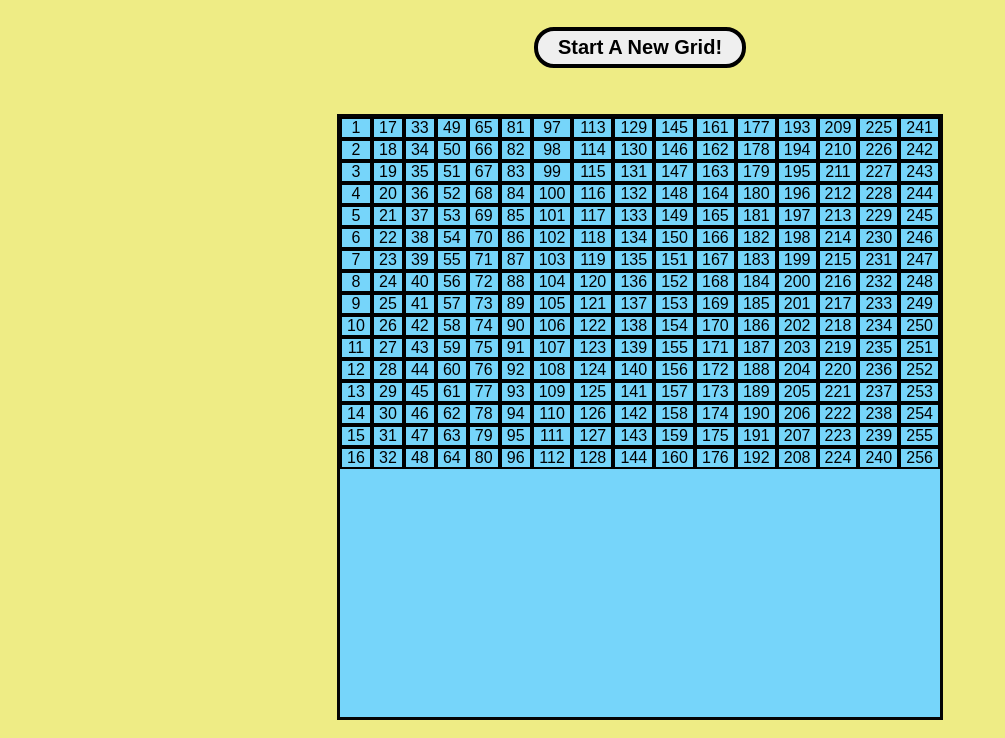
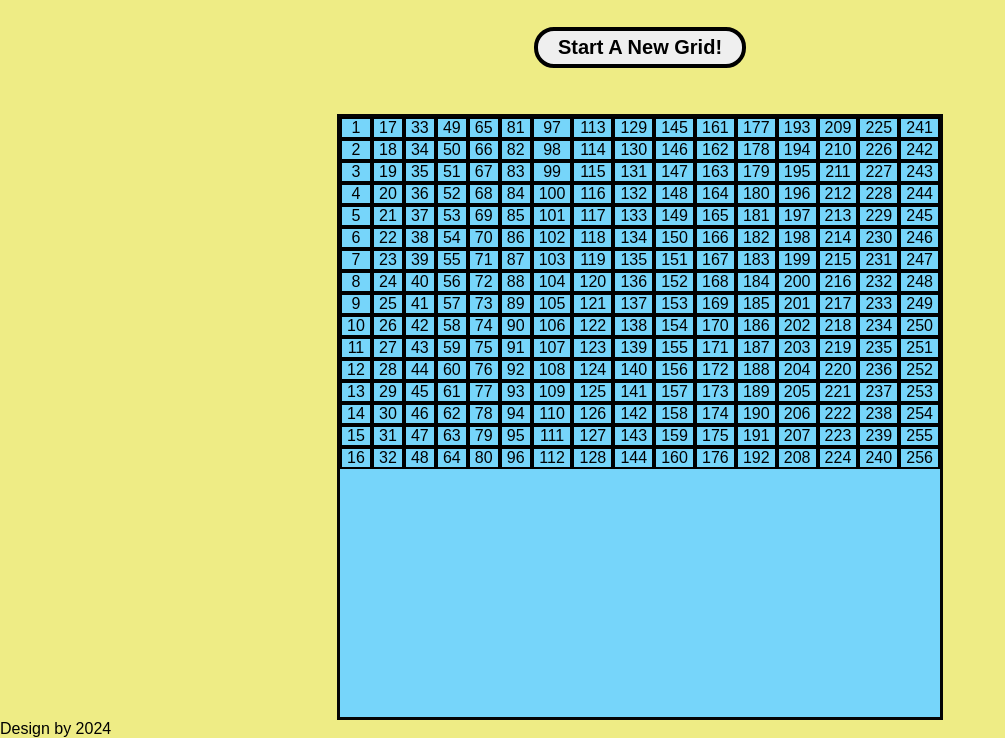
Before and after one commit to marahsang/Etch-a-Sketch, a plain HTML site: page index.html in a window 1280 px wide. Shown: the part 70-808 px from the top of the page, without its empty margins (0-1005 px from the left). Drawn offline with Linux system fonts and the light colour scheme.

Commit message:
Add footer to Mark Up

```diff
--- a/index.html
+++ b/index.html
@@ -16,6 +16,9 @@
           </div>
         </div>
       </main>
+      <footer>
+        <p>Design by 2024</p>
+      </footer>
     <script src="index.js"></script>
   </body>
 </html>
```
